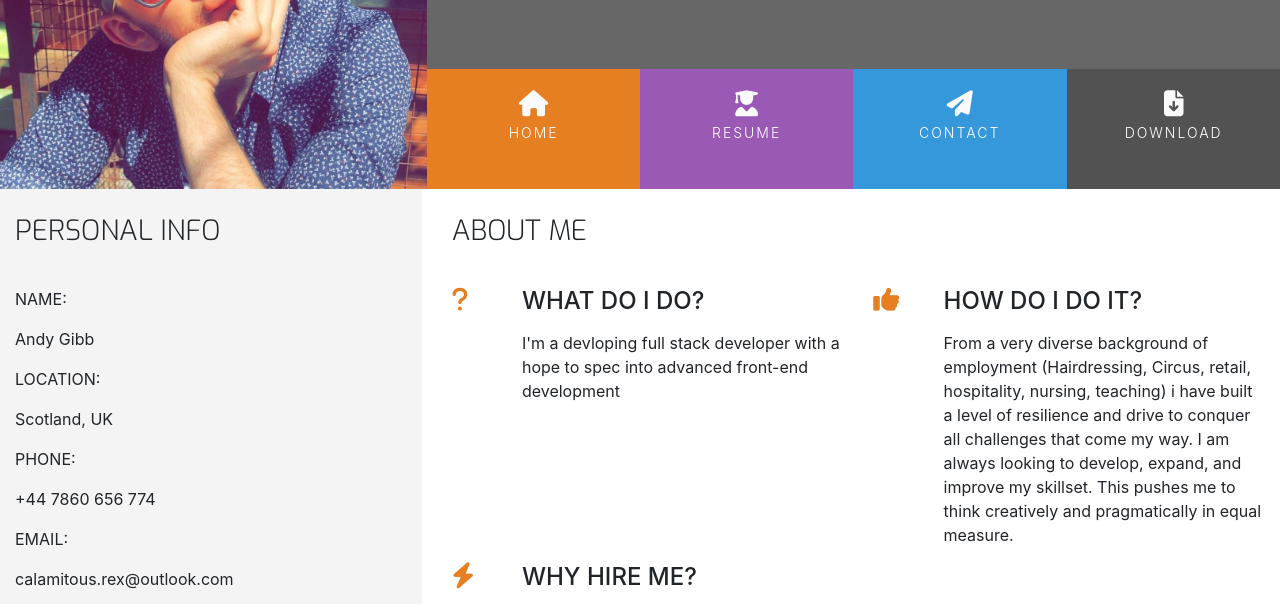
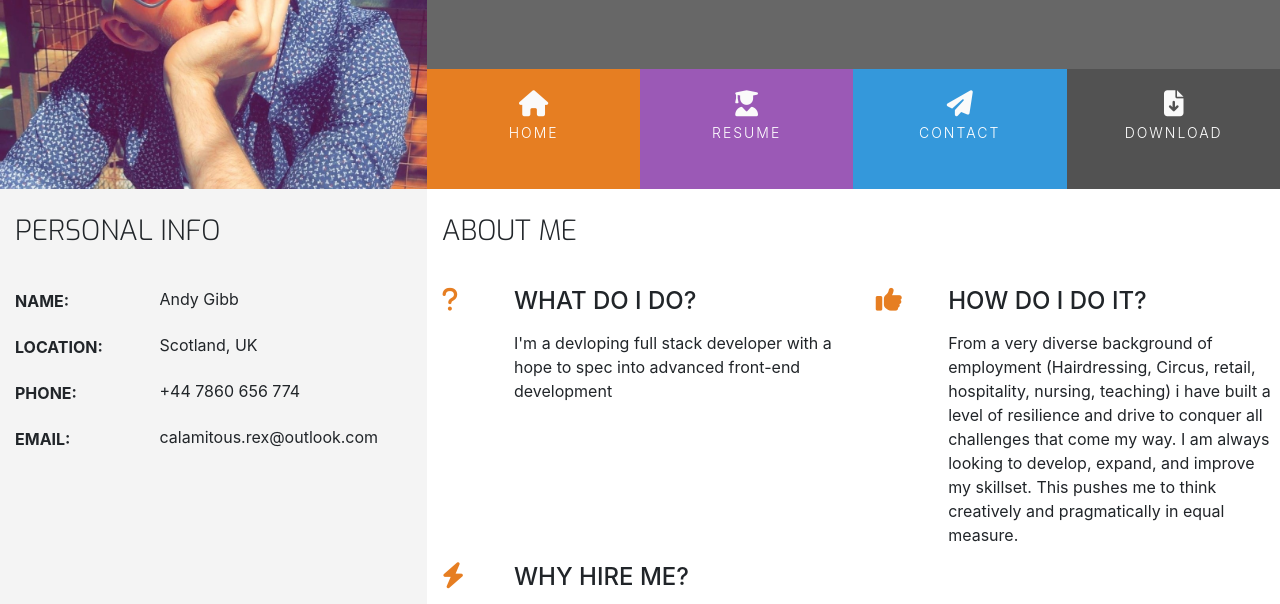
Before and after one commit to Cal-Rex/bootstrap-resume-project, a plain HTML site: page index.html in a window 1280 px wide. Shown: the part 180-784 px from the top of the page. Drawn offline with nearby package versions, Linux system fonts and the light colour scheme.

Commit message:
add personal style rule IDs to ovverride padding, re-align img

```diff
--- a/assets/css/style.css
+++ b/assets/css/style.css
@@ -244,3 +244,46 @@ footer {
     border-bottom: 1px solid #e84610;
     color:#e84610;
 }
+
+#three-reasons-section-padding {
+    padding-left: 15px;
+}
+
+/* ---------------------------------------------------------------------------------personal info */
+
+.personal-info-item {
+    margin-bottom: 20px;
+    display: block;
+    clear: both;
+}
+
+.personal-info-item .key,
+.personal-info-item .value {
+    padding-right: 8px;
+    display: inline-block;
+}
+
+.personal-info-item .key p,
+.personal-info-item .value p {
+    margin: 0;
+}
+
+.personal-info-item .key {
+    width: 30%;
+    margin-right: 21px;
+    padding-top: 2px;
+    vertical-align: top;
+}
+
+.personal-info-item .key  p {
+    font-weight: 700;
+}
+
+.personal-info-item .value {
+    width: 60%;
+    position: relative;
+}
+
+#personal-info-padding {
+    padding: 0 15px;
+}
--- a/index.html
+++ b/index.html
@@ -56,8 +56,8 @@
         </div>
     </header>
     <section class="conatiner-fluid">
-        <div class="row">
-            <div class="col-md-4 bg-color-personal-info section-column">
+        <div class="row no-gutters">
+            <div class="col-md-4 bg-color-personal-info section-column"  id="personal-info-padding">
                 <div class="row">
                     <div class="col-12">
                         <h3 class="section-heading uppercase">
@@ -106,7 +106,7 @@
                     </div>
                 </div>
             </div>
-            <div class="col-md-8 bg-color-three-reasons section-column">
+            <div class="col-md-8 bg-color-three-reasons section-column" id="three-reasons-section-padding">
                 <div class="row">
                     <div class="col">
                         <h3 class="section-heading uppercase">About Me</h3>
```
